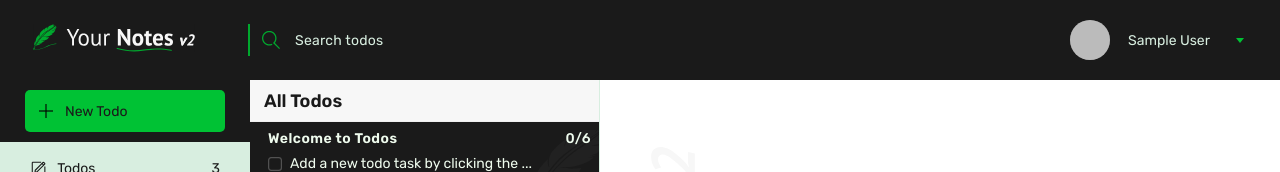
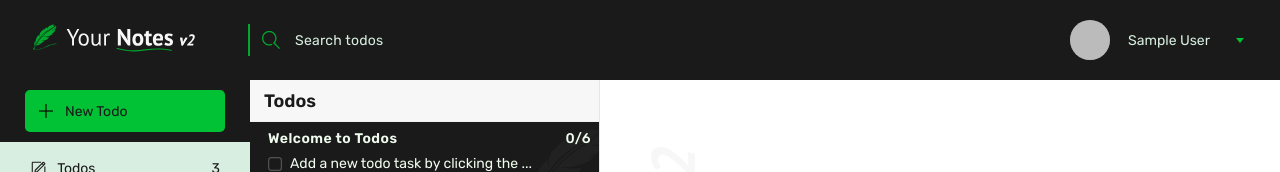
Before and after one commit to AllanKirui/your-notes-v2, a Vue app: page /todos in a window 1280 px wide. Shown: the top 172 px of the page. Built offline with nearby package versions, Linux system fonts and the light colour scheme; no server answers; sample sign-in values are in the browser's storage.

Commit message:
Add update to titles

```diff
--- a/src/Pages/TheNotes.vue
+++ b/src/Pages/TheNotes.vue
@@ -12,7 +12,7 @@
     </div>
 
     <section class="content-items" v-if="numOfNotes">
-      <h3 class="items-title">All Notes</h3>
+      <h3 class="items-title">Notes</h3>
       <notes-list></notes-list>
     </section>
 
--- a/src/Pages/TheTodos.vue
+++ b/src/Pages/TheTodos.vue
@@ -12,7 +12,7 @@
     </div>
 
     <section class="content-items" v-if="numOfTodos">
-      <h3 class="items-title">All Todos</h3>
+      <h3 class="items-title">Todos</h3>
       <todo-list></todo-list>
     </section>
 
```
